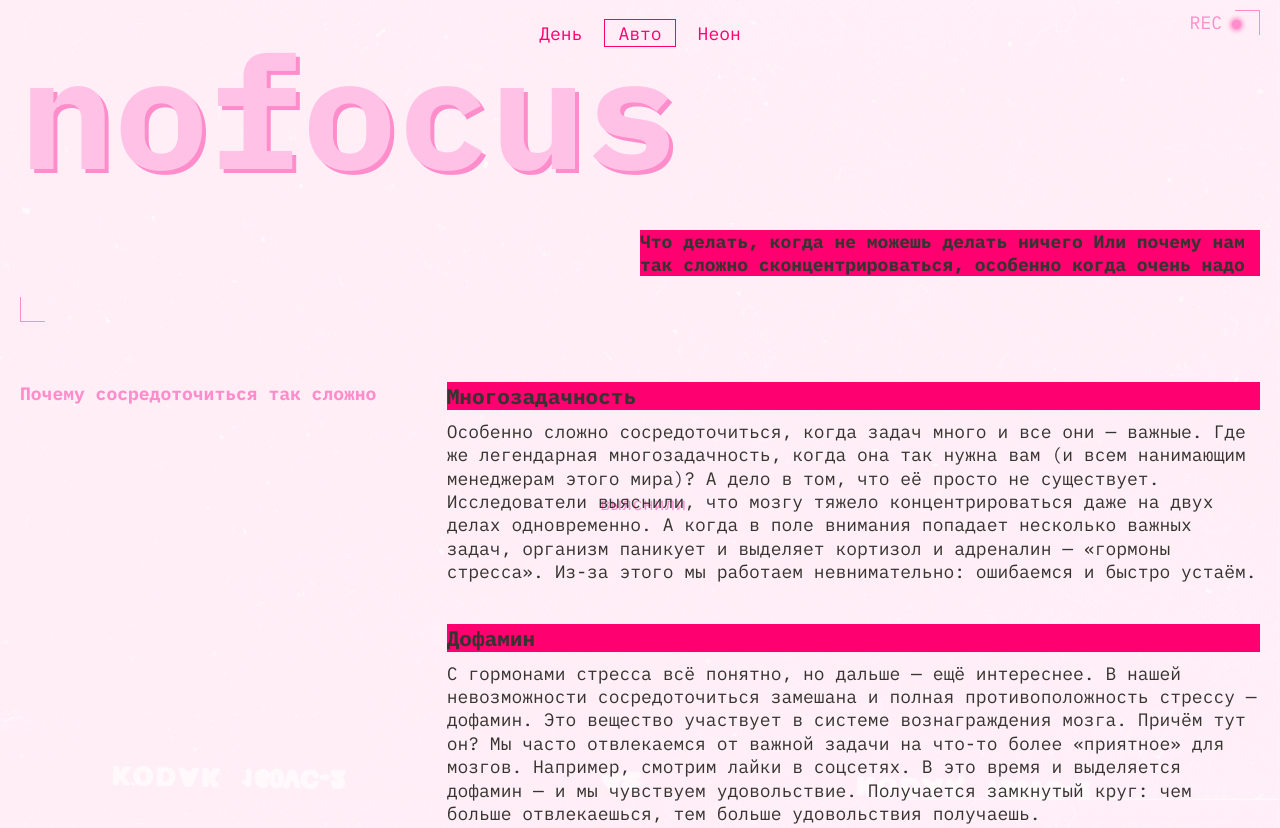
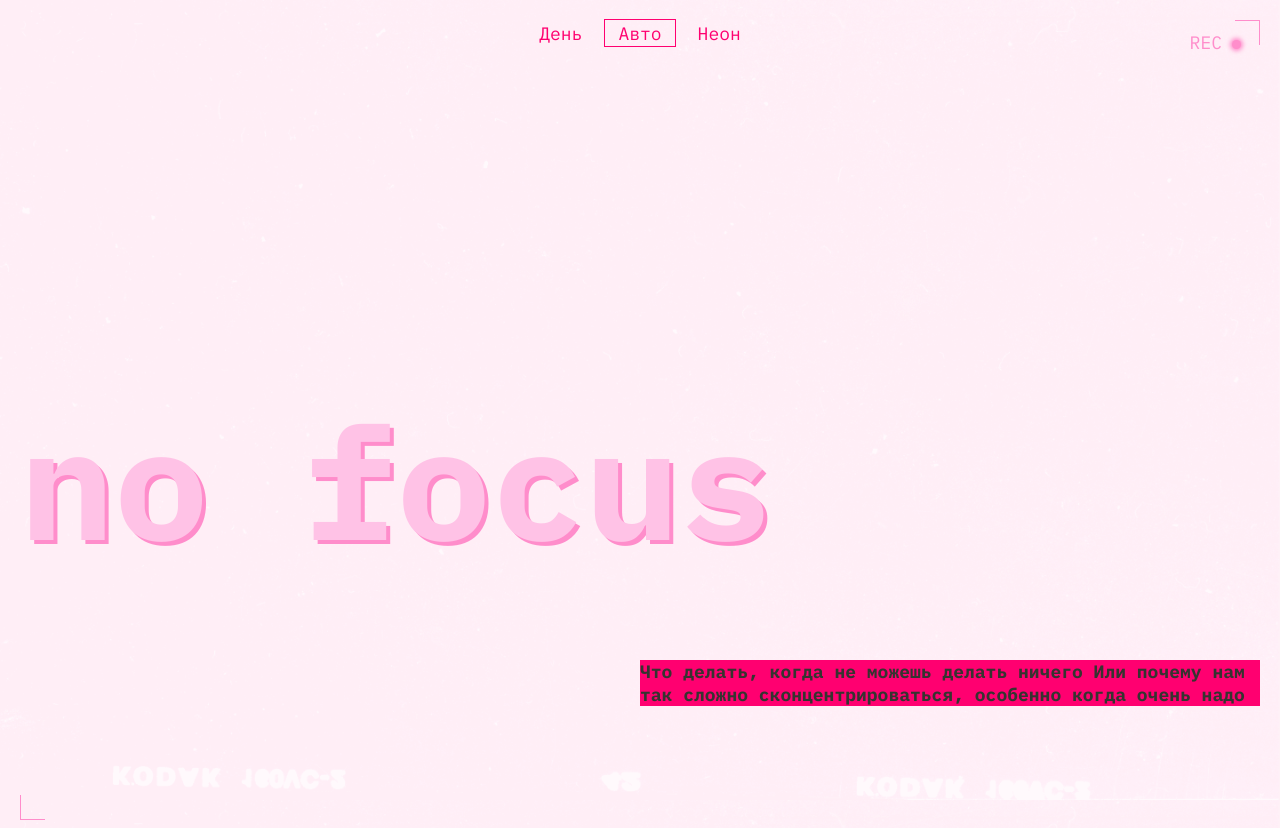
Before and after one commit to gledtt/slozhno-sosredotochitsya-ad, a plain HTML site: page index.html in a window 1280 px wide. Shown: the top 828 px of the page. Drawn offline with Linux system fonts and the light colour scheme.

Commit message:
Доработки

```diff
--- a/index.html
+++ b/index.html
@@ -43,7 +43,10 @@
           </li>
         </ul>
       </nav>
-      <h1 class="header__title">no<br class="header__title-br">focus</h1>
+      <h1 class="header__title">
+        <span class="header__title-word">no</span>
+        <span class="header__title-word">focus</span>
+      </h1>
       <div class="header__title-text title-decor">
         <p>Что делать, когда не можешь делать ничего Или почему нам так сложно сконцентрироваться, особенно когда очень надо</p>
       </div>
@@ -53,7 +56,7 @@
         <h2 class="content__title">Почему сосредоточиться так сложно</h2>
         <div class="content__block">
           <h3 class="content__subtitle title-decor">Многозадачность</h3>
-          <p class="content__text">Особенно сложно сосредоточиться, когда задач много и все они — важные. Где же легендарная многозадачность, когда она так нужна вам (и всем нанимающим менеджерам этого мира)? А дело в том, что её просто не существует. Исследователи <span class="accent-text">выяснили</span>, что мозгу тяжело концентрироваться даже на двух делах одновременно. А когда в поле внимания попадает несколько важных задач, организм паникует и выделяет кортизол и адреналин — «гормоны стресса». Из-за этого мы работаем невнимательно: ошибаемся и быстро устаём.</p>
+          <p class="content__text">Особенно сложно сосредоточиться, когда задач много и все они — важные. Где же легендарная многозадачность, когда она так нужна вам (и всем нанимающим менеджерам этого мира)? А дело в том, что её просто не существует. Исследователи <a href="https://dana.org/news-and-insights/" class="link">выяснили</a>, что мозгу тяжело концентрироваться даже на двух делах одновременно. А когда в поле внимания попадает несколько важных задач, организм паникует и выделяет кортизол и адреналин — «гормоны стресса». Из-за этого мы работаем невнимательно: ошибаемся и быстро устаём.</p>
         </div>
         <div class="content__block">
           <h3 class="content__subtitle title-decor">Дофамин</h3>
@@ -112,8 +115,10 @@
         </div>
       </section>
     </main>
-    <footer class="footer decorated-zone">
-      <h2 class="footer__title">focus</h2>
+    <footer class="footer">
+      <div class="decorated-zone">
+        <h2 class="footer__title">focus</h2>
+      </div>
     </footer>
   </body>
 </html>
--- a/styles/style.css
+++ b/styles/style.css
@@ -42,21 +42,21 @@
   text-shadow: 4px 4px 0 var(--accent-color);
   font-size: clamp(7.25rem, 7.0115rem + 1.0178vw, 7.5rem);
   line-height: 82.5%;
-  margin-block-end: 55px;
-  align-self: center;
+  margin-block-end: var(--header-title-margin-bottom);
 }
 
 .header {
   display: grid;
   grid-template-rows: 1fr;
-  margin-block-end: 50px;
+  margin-block-end: var(--header-margin-bottom);
+  position: relative;
 
 }
 
 .header__title-text {
   align-self: end;
   justify-self: end;
-  margin-block-end: 56px;
+  margin-block-end: var(--header-title-text-margin-bottom);
 }
 
 .header__theme-menu {
@@ -114,15 +114,11 @@
   font-weight: 700;
 }
 
-.decorated-zone {
-  position: relative;
-}
-
 .decorated-zone::before {
   content: '';
   position: absolute;
   right:0;
-  top:10px;
+  top:0;
   width: 25px;
   height: 25px;
   border-top: 1px solid var(--accent-color);
@@ -133,7 +129,7 @@
   content: '';
   position: absolute;
   left:0;
-  bottom: 10px;
+  bottom: 0;
   width: 25px;
   height: 25px;
   border-bottom: 1px solid var(--accent-color);
@@ -141,8 +137,7 @@
 }
 
 .content__title {
-  font-size: 18px;
-  line-height: 23.4px;
+  font-size: var(--main-font-size);
   color:var(--accent-color);
   margin-block-end: 20px;
 }
@@ -159,6 +154,7 @@
   display: grid;
   grid-template-columns: 1fr;
   margin-block-end: 20px;
+  height: min-content;
 }
 
 .content {
@@ -168,6 +164,8 @@
 .content__subtitle {
   margin-block-end: 10px;
 }
+
+
 
 .link {
   text-decoration: none;
@@ -221,7 +219,7 @@ a:visited {
   min-height: 100vh;
   display: grid;
   place-items: center;
-  padding: 10px;
+  margin-block: 10px;
 }
 
 .footer__title {
@@ -242,23 +240,18 @@ a:visited {
   }
 
   .header {
-    padding-block-start: 20px;
+    margin-block-start: 20px;
+    --header-margin-bottom: 80px;
   }
 
   .header__title-text {
     max-width: 50%;
+    --header-title-text-margin-bottom: 163px;
   }
 
   .header__title {
     font-size: clamp(7.5rem, 0.5625rem + 14.4531vw, 9.8125rem);
-  }
-
-  .header__title br {
-    display: none;
-  }
-
-    .header__title {
-    white-space: nowrap;
+    --header-title-margin-bottom: 162px;
   }
 
   .content {
@@ -312,28 +305,29 @@ a:visited {
   }
 
   .footer {
-    padding: 20px;
+    margin-block: 20px;
   }
 
   .footer__title {
     font-size: clamp(7.5rem, 0.5625rem + 14.4531vw, 9.8125rem);
   }
+
 }
 
 @media (min-width: 1024px) {
   .header__theme-menu {
     justify-self: center;
-    align-self: center;
     margin-block-start:0;
   }
 
-  .header__title-br {
-    display: none;
+  .header {
+    min-height: 100vh;
   }
 
   .header__title {
-    align-items: center;
-
+    font-size: clamp(7.5rem, 0.5625rem + 14.4531vw, 9.8125rem);
+    margin-block-start: auto;
+    --header-title-margin-bottom: 114px;
   }
 
   .page {
@@ -347,6 +341,7 @@ a:visited {
 
   .header__title-text {
     max-width: 50%;
+    --header-title-text-margin-bottom:114px;
   }
 
 .content-three-columns .content__block {
--- a/styles/variables.css
+++ b/styles/variables.css
@@ -17,5 +17,8 @@
   --internal-padding: 40px 20px;
   --section-padding-wide: 30px 20px;
   --internal-padding-wide: 60px 40px;
-  --gallery-section-margin-bottom: 40px
+  --gallery-section-margin-bottom: 40px;
+  --header-title-margin-bottom: 55px;
+  --header-title-text-margin-bottom: 56px;
+  --header-margin-bottom: 50px;
 }
```
